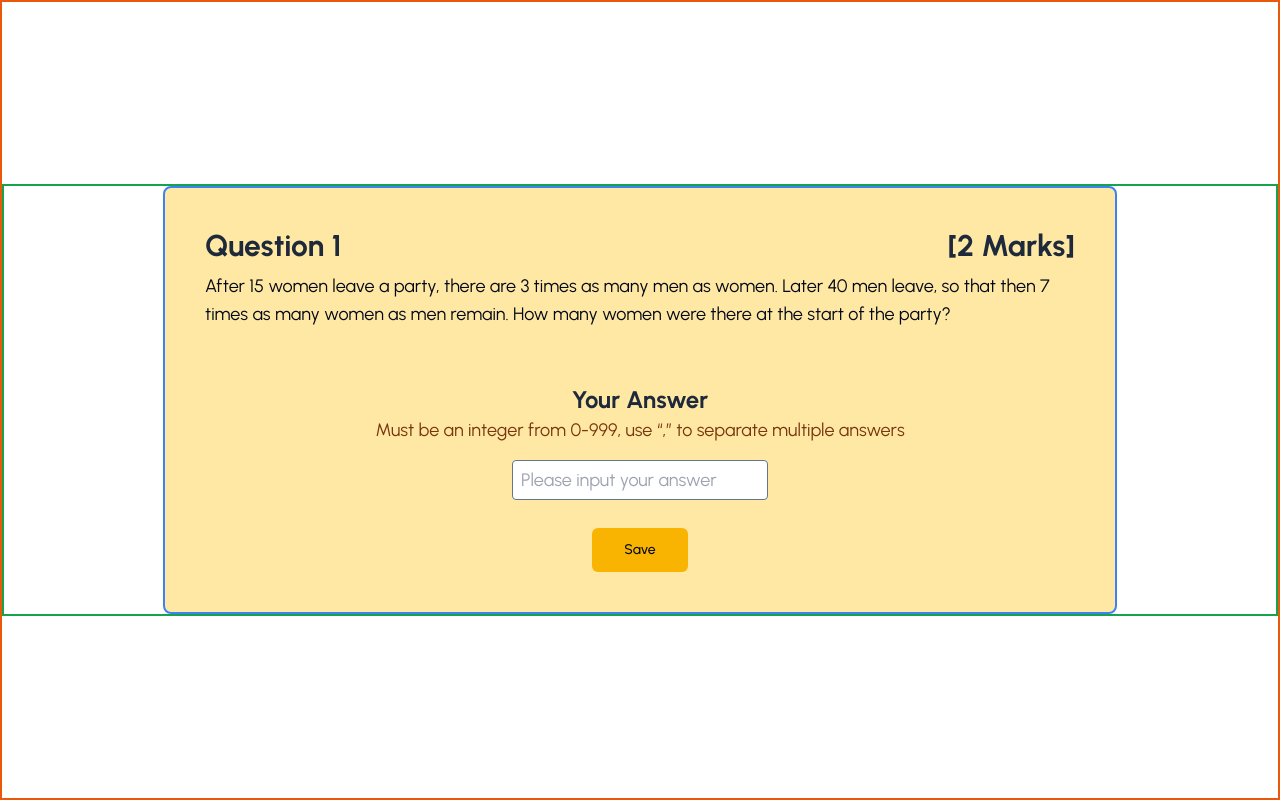
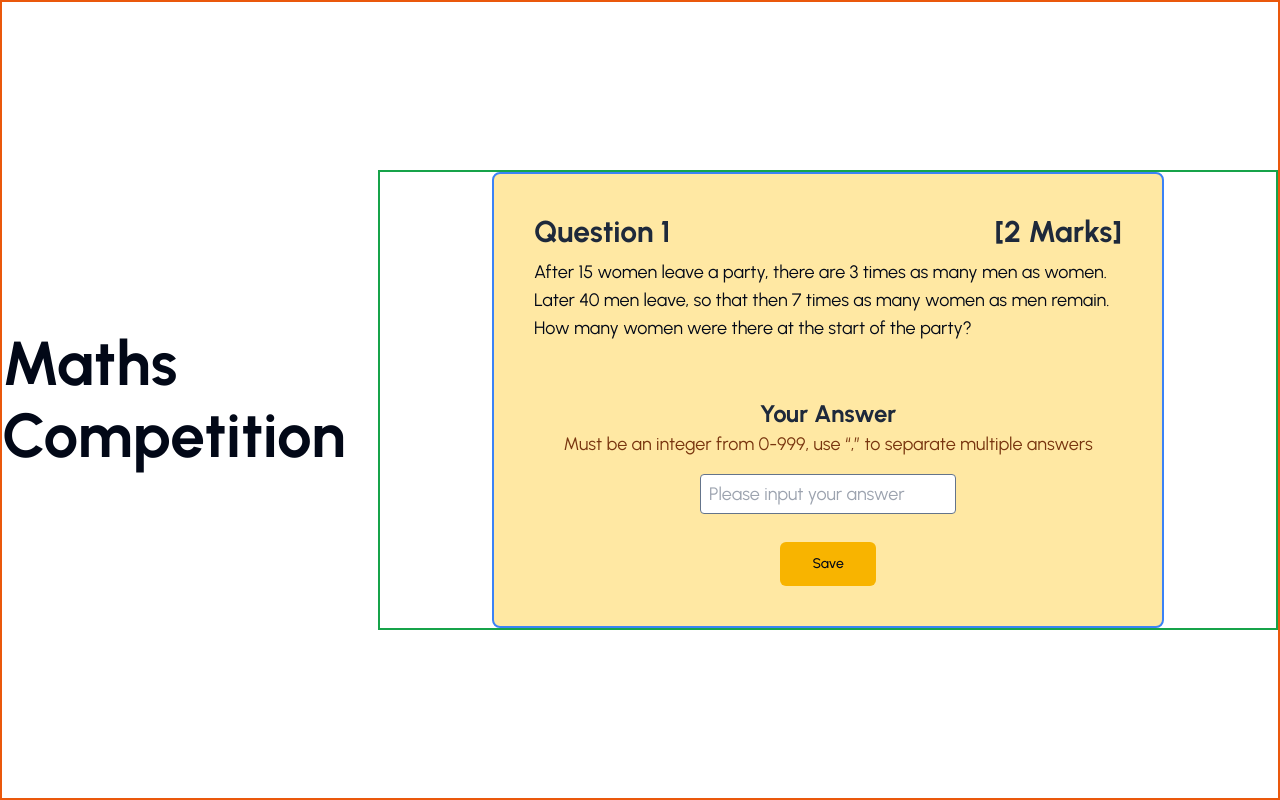
Before and after one commit to codersforcauses/wajo, a Next.js app in the folder client/: page /quiz/competition/1 in a window 1280 px wide. Built offline with nearby package versions, Linux system fonts and the light colour scheme.

Commit message:
added lil headings

```diff
--- a/client/src/pages/quiz/competition/[id].tsx
+++ b/client/src/pages/quiz/competition/[id].tsx
@@ -1,8 +1,11 @@
 import GenericQuiz from "@/components/ui/generic-quiz";
 
 export default function CompetitionQuizPage() {
+  // this value will be fetched from the database
+  let competitionName = "Maths Competition";
   return (
     <div className="flex min-h-dvh w-full items-center justify-center border-2 border-orange-600">
+      <h1>{competitionName}</h1>
       <GenericQuiz />
     </div>
   );
--- a/client/src/pages/quiz/practice/[id].tsx
+++ b/client/src/pages/quiz/practice/[id].tsx
@@ -1,8 +1,11 @@
 import GenericQuiz from "@/components/ui/generic-quiz";
 
 export default function PracticeQuizPage() {
+  // this value will be fetched from the database
+  let practiceName = "Practice Quiz";
   return (
     <div className="flex min-h-dvh w-full items-center justify-center border-2 border-orange-600">
+      <h1>{practiceName}</h1>
       <GenericQuiz />
     </div>
   );
```
